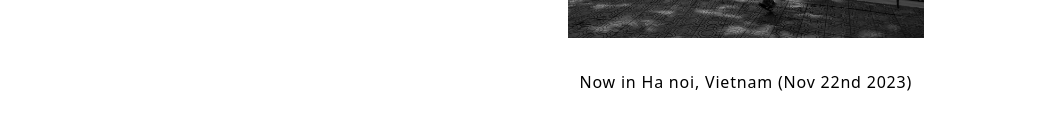
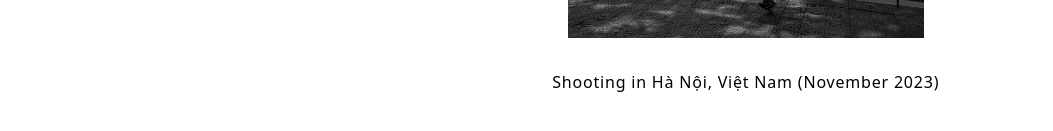
Before and after one commit to Kenchim/muyofoto, a Next.js app: page /about in a window 1280 px wide. Shown: the part 799-930 px from the top of the page, without its empty margins (0-1053 px from the left). Built offline with nearby package versions, Linux system fonts and the light colour scheme.

Commit message:
add now location in about page

```diff
--- a/app/about/page.tsx
+++ b/app/about/page.tsx
@@ -16,7 +16,7 @@ export default function About() {
             <FotoCap
             url="../now.jpg"
             alt="Ha noi Vietnam"
-            caption="Now in Ha noi, Vietnam (Nov 22nd 2023)"
+            caption="Shooting in Hà Nội, Việt Nam (November 2023)"
             />
             <p className="pb-20"></p>
     </div>
```
